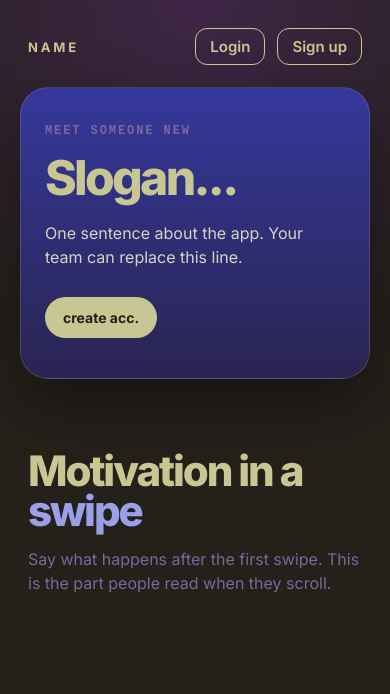
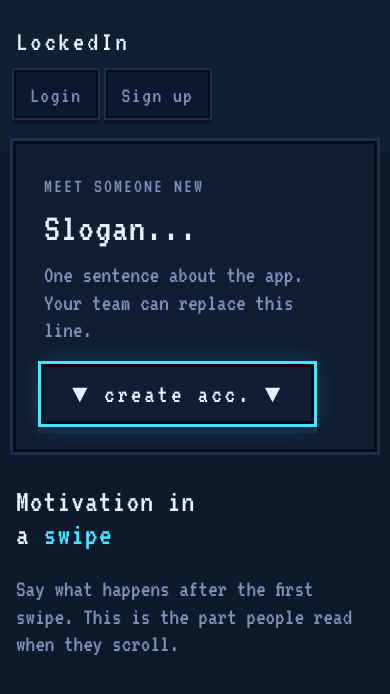
Before and after one commit to yimingchen1070/hackdecouverte26, a plain HTML site: page index.html in a window 390 px wide. Drawn offline with Linux system fonts and the light colour scheme.

```diff
--- a/css/site.css
+++ b/css/site.css
@@ -1,11 +1,12 @@
 :root {
-  --ink: #24201a;
-  --indigo: #35389c;
-  --plum: #3f2548;
-  --muted: #7c679e;
-  --foam: #c8c793;
-  --card: #2c2544;
-  --line: rgba(200, 199, 147, 0.35);
+  --night: #071018;
+  --panel: #101d33;
+  --btn: #0d1830;
+  --ink: #050a14;
+  --steel: #1b3050;
+  --muted: #7d93b8;
+  --paper: #e8f1ff;
+  --cyan: #4de3ff;
 }
 
 * {
@@ -15,11 +16,11 @@
 body {
   margin: 0;
   min-height: 100vh;
-  color: var(--foam);
+  color: var(--paper);
   background:
-    radial-gradient(circle at top, #3f2548 0%, transparent 42%),
-    var(--ink);
-  font-family: Inter, "Helvetica Neue", Helvetica, Arial, sans-serif;
+    linear-gradient(#102033 0 18%, transparent 18%),
+    linear-gradient(#0c1a2c 0 100%);
+  font-family: VT323, "Courier New", monospace;
 }
 
 a {
@@ -28,7 +29,7 @@ a {
 }
 
 .page {
-  width: min(1080px, calc(100% - 40px));
+  width: min(980px, calc(100% - 32px));
   margin: 0 auto;
   padding: 28px 0 80px;
 }
@@ -38,148 +39,162 @@ a {
   align-items: center;
   justify-content: space-between;
   gap: 16px;
-  margin-bottom: 22px;
-  padding: 0 8px;
+  margin-bottom: 28px;
 }
 
 .logo {
-  font-size: 13px;
-  font-weight: 700;
-  letter-spacing: 0.22em;
+  color: var(--paper);
+  font-size: 28px;
+  letter-spacing: 3px;
 }
 
 .nav {
   display: flex;
-  align-items: center;
   gap: 12px;
 }
 
 .nav a {
-  border: 1.5px solid var(--foam);
-  border-radius: 12px;
-  padding: 8px 14px;
-  color: var(--foam);
-  font-size: 15px;
-  font-weight: 600;
+  padding: 12px 14px 10px;
+  background: var(--btn);
+  color: var(--muted);
+  font-size: 22px;
+  letter-spacing: 1.5px;
+  box-shadow:
+    0 0 0 2px var(--ink),
+    0 0 0 4px var(--steel),
+    0 4px 0 4px #0b1424;
+}
+
+.nav a:active {
+  transform: translateY(2px);
+  box-shadow:
+    0 0 0 2px var(--ink),
+    0 0 0 4px var(--steel),
+    0 2px 0 4px #0b1424;
 }
 
 .card {
-  background: linear-gradient(180deg, #35389c 0%, #2a2450 100%);
-  border: 1px solid rgba(200, 199, 147, 0.18);
-  border-radius: 28px;
-  box-shadow: 0 24px 60px rgba(0, 0, 0, 0.35);
+  background: var(--panel);
+  box-shadow:
+    0 0 0 3px var(--ink),
+    0 0 0 6px var(--steel);
 }
 
-.hero {
-  display: flex;
-  flex-direction: column;
-  align-items: flex-start;
-  padding: 56px 64px 64px;
+.hero,
+.form-card {
+  padding: 32px 28px 28px;
 }
 
 .eyebrow {
-  margin: 0 0 18px;
+  margin: 0 0 12px;
   color: var(--muted);
-  font-family: ui-monospace, "Courier New", monospace;
-  font-size: 12px;
-  font-weight: 600;
-  letter-spacing: 0.16em;
+  font-size: 20px;
+  letter-spacing: 2px;
   text-transform: uppercase;
 }
 
+h1,
+h2 {
+  margin: 0;
+  font-weight: 400;
+  letter-spacing: 1px;
+}
+
 h1 {
-  margin: 0;
-  color: var(--foam);
-  font-size: clamp(64px, 9vw, 108px);
-  font-weight: 800;
-  letter-spacing: -0.055em;
-  line-height: 0.9;
+  font-size: clamp(40px, 6vw, 64px);
+  line-height: 1;
+}
+
+.lede,
+.next p,
+label {
+  color: var(--muted);
+  font-size: 24px;
+  line-height: 1.15;
 }
 
 .lede {
   max-width: 36ch;
-  margin: 22px 0 0;
-  color: #d7d4c4;
-  font-size: 16px;
-  line-height: 1.5;
+  margin: 14px 0 0;
 }
 
 .pill {
   display: inline-block;
   width: fit-content;
-  margin-top: 28px;
-  padding: 12px 18px;
+  margin-top: 22px;
+  padding: 13px 28px 11px;
   border: 0;
-  border-radius: 999px;
-  background: var(--foam);
-  color: var(--ink);
+  background: var(--panel);
+  color: var(--paper);
   font: inherit;
-  font-size: 14px;
-  font-weight: 700;
+  font-size: 32px;
+  letter-spacing: 3px;
   cursor: pointer;
+  box-shadow:
+    0 0 0 3px var(--ink),
+    0 0 0 6px var(--cyan),
+    0 6px 0 6px #123048,
+    0 0 26px rgba(77, 227, 255, 0.3);
+}
+
+.pill:active {
+  transform: translateY(3px);
+  box-shadow:
+    0 0 0 3px var(--ink),
+    0 0 0 6px var(--cyan),
+    0 3px 0 6px #123048;
 }
 
 .next {
-  padding: 72px 8px 20px;
+  margin-top: 36px;
 }
 
 h2 {
-  margin: 0;
-  font-size: clamp(42px, 6vw, 72px);
-  font-weight: 800;
-  letter-spacing: -0.05em;
-  line-height: 0.95;
+  max-width: 16ch;
+  font-size: clamp(32px, 5vw, 48px);
+  line-height: 1.05;
 }
 
 h2 span {
-  color: #9aa0e8;
-}
-
-.next p {
-  max-width: 42ch;
-  color: var(--muted);
-  font-size: 16px;
-  line-height: 1.5;
+  color: var(--cyan);
 }
 
 .center {
-  min-height: calc(100vh - 120px);
+  min-height: calc(100vh - 140px);
   display: grid;
   place-items: center;
 }
 
 .form-card {
-  width: min(440px, 100%);
-  padding: 36px 32px 32px;
+  width: min(480px, 100%);
 }
 
 .form-card h1 {
-  margin-bottom: 28px;
-  font-size: 56px;
+  margin-bottom: 18px;
 }
 
 form {
   display: grid;
-  gap: 16px;
+  gap: 14px;
 }
 
 label {
   display: grid;
-  gap: 8px;
-  color: var(--foam);
-  font-size: 13px;
-  font-weight: 700;
+  gap: 6px;
 }
 
 input {
   width: 100%;
-  padding: 14px 16px;
-  border: 1px solid var(--line);
-  border-radius: 14px;
-  background: rgba(36, 32, 26, 0.45);
-  color: var(--foam);
+  padding: 10px 12px 8px;
+  border: 0;
+  border-radius: 0;
+  background: #0b1526;
+  color: var(--paper);
   font: inherit;
-  font-size: 15px;
+  font-size: 26px;
+  box-shadow:
+    0 0 0 2px var(--ink),
+    0 0 0 4px var(--steel);
 }
 
 form .pill {
@@ -187,12 +202,12 @@ form .pill {
 }
 
 @media (max-width: 700px) {
-  .hero {
-    padding: 36px 24px 40px;
+  .top {
+    align-items: flex-start;
+    flex-direction: column;
   }
 
-  h1,
-  .form-card h1 {
-    font-size: 48px;
+  .pill {
+    font-size: 26px;
   }
 }
--- a/index.html
+++ b/index.html
@@ -3,16 +3,16 @@
 <head>
   <meta charset="UTF-8">
   <meta name="viewport" content="width=device-width, initial-scale=1">
-  <title>NAME</title>
+  <title>LockedIn</title>
   <link rel="preconnect" href="https://fonts.googleapis.com">
   <link rel="preconnect" href="https://fonts.gstatic.com" crossorigin>
-  <link href="https://fonts.googleapis.com/css2?family=Inter:wght@400;600;700;800&display=swap" rel="stylesheet">
+  <link href="https://fonts.googleapis.com/css2?family=VT323&display=swap" rel="stylesheet">
   <link rel="stylesheet" href="css/site.css">
 </head>
 <body>
   <div class="page">
     <header class="top">
-      <a class="logo" href="index.html">NAME</a>
+      <a class="logo" href="index.html">LockedIn</a>
       <nav class="nav">
         <a href="login.html">Login</a>
         <a href="signup.html">Sign up</a>
@@ -24,7 +24,7 @@
         <p class="eyebrow">Meet someone new</p>
         <h1>Slogan...</h1>
         <p class="lede">One sentence about the app. Your team can replace this line.</p>
-        <a class="pill" href="signup.html">create acc.</a>
+        <a class="pill" href="signup.html">▼ create acc. ▼</a>
       </section>
 
       <section class="next">
```
Also changed, not shown: login.html (+2 -2 lines).
